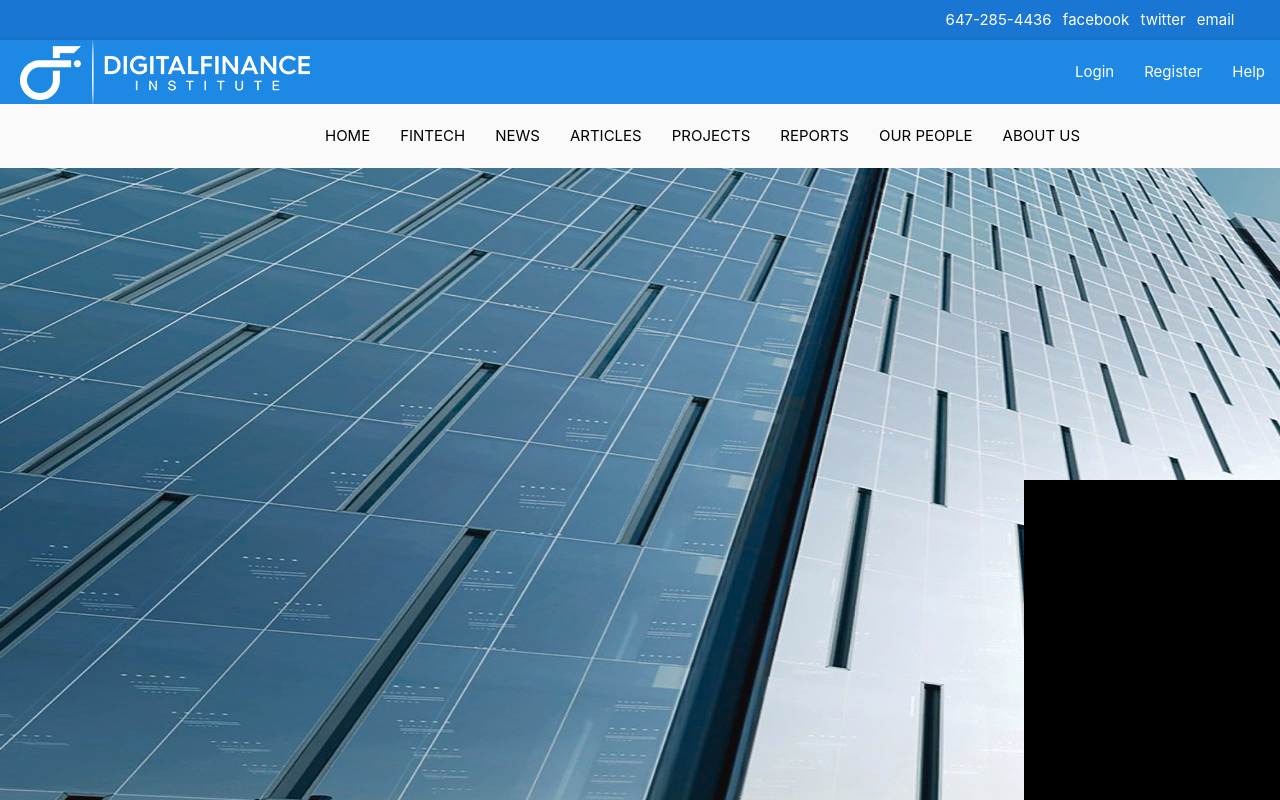
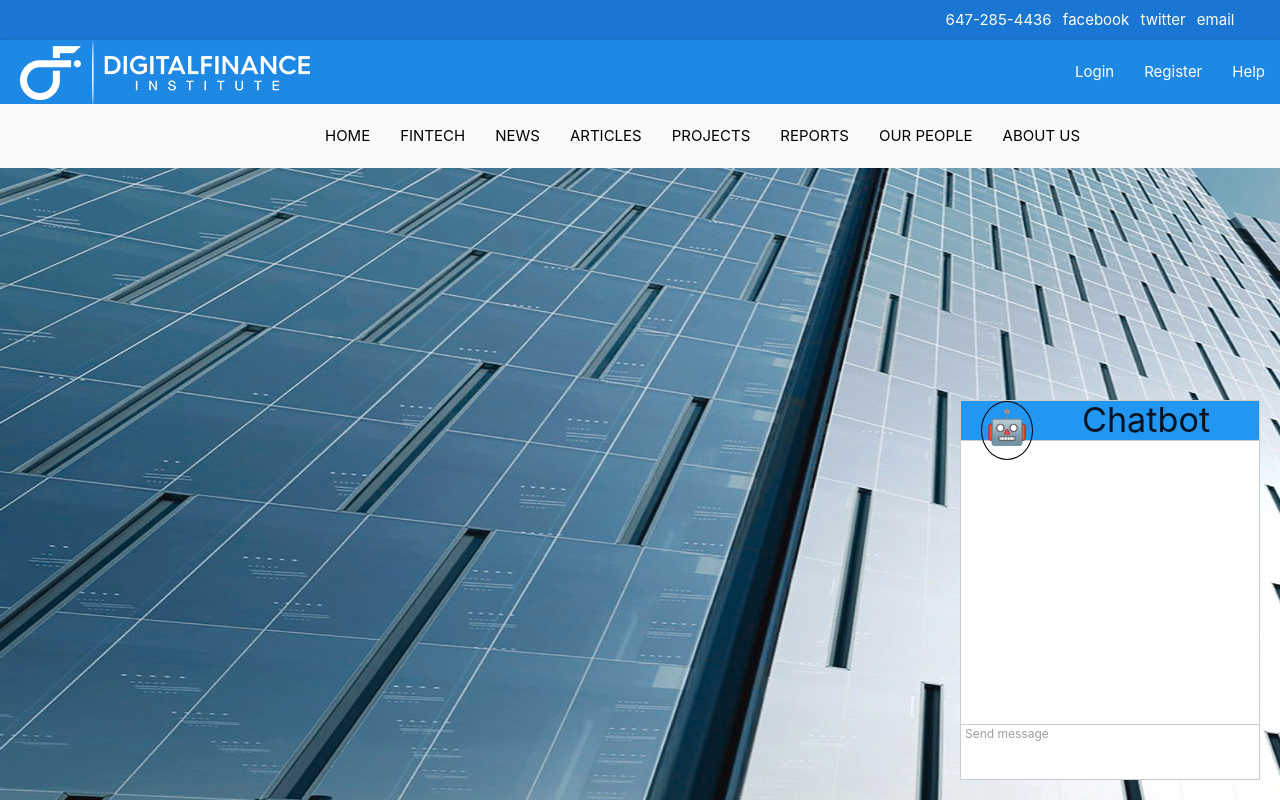
Before and after one commit to reynoldjong/Chatbot-Spring-Boot-New, a React (Create React App) app in the folder chatbot/src/main/webapp/: page / in a window 1280 px wide. Shown: the top 800 px of the page. Built offline with nearby package versions, Linux system fonts and the light colour scheme.

Commit message:
PROJ14-43 added divs for chatbot sections Header, Body, Send to Chatbot.js and classes for styling

```diff
--- a/chatbot/src/main/webapp/src/containers/Chatbot/Chatbot.js
+++ b/chatbot/src/main/webapp/src/containers/Chatbot/Chatbot.js
@@ -1,6 +1,6 @@
 import React from 'react';
 import classes from './Chatbot.module.css';
-
+import robot from './images/robot.png';
 
 class Chatbot extends React.Component{
 
@@ -13,6 +13,22 @@ class Chatbot extends React.Component{
         return(
             <div className={classes.Chatbot}>
 
+                <div className={classes.Header + " blue"}>
+                    <div className={classes.Robot}>
+                        <img src={robot} width="40px" alt=""/>
+                    </div>
+                        <h4 className={classes.Title}>Chatbot</h4>
+                </div>
+                <div className={classes.Body}>
+                   </div>
+
+                   <div classname={classes.Send}>
+                       <label for="send" style={{float:'left', marginLeft:'4px'}}>Send message</label>
+                       <input name="send" ></input>
+                       </div>
+
+
+
             </div>
         );
     }
--- a/chatbot/src/main/webapp/src/containers/Chatbot/Chatbot.module.css
+++ b/chatbot/src/main/webapp/src/containers/Chatbot/Chatbot.module.css
@@ -1,10 +1,40 @@
 .Chatbot{
     position:fixed;
     width:300px;
-    height:600px;
+    height:380px;
+    top:50vh;
+    left:75vw;
+
     overflow-y:scroll;
     z-index:10000;
-    background-color:black;
-    top:60vh;
-    left:80vw;
+
+    background-color:white;;
+    border:1px solid #ccc;
 }
+
+.Header{
+    display:block;
+    width:100%;
+    height:40px;
+    border-bottom:1px solid #ccc;
+}
+
+.Title{
+    margin:0px;
+    text-align:center;
+}
+.Robot{
+    float:left;
+    margin-left:20px;
+    clear:right;
+    margin-top:auto;
+    margin-bottom:auto;
+    border:1px solid black;
+    border-radius:50%;
+    padding:5px;
+}
+
+.Body{
+    height:75%;
+    border-bottom:1px solid #ccc;
+}
```
